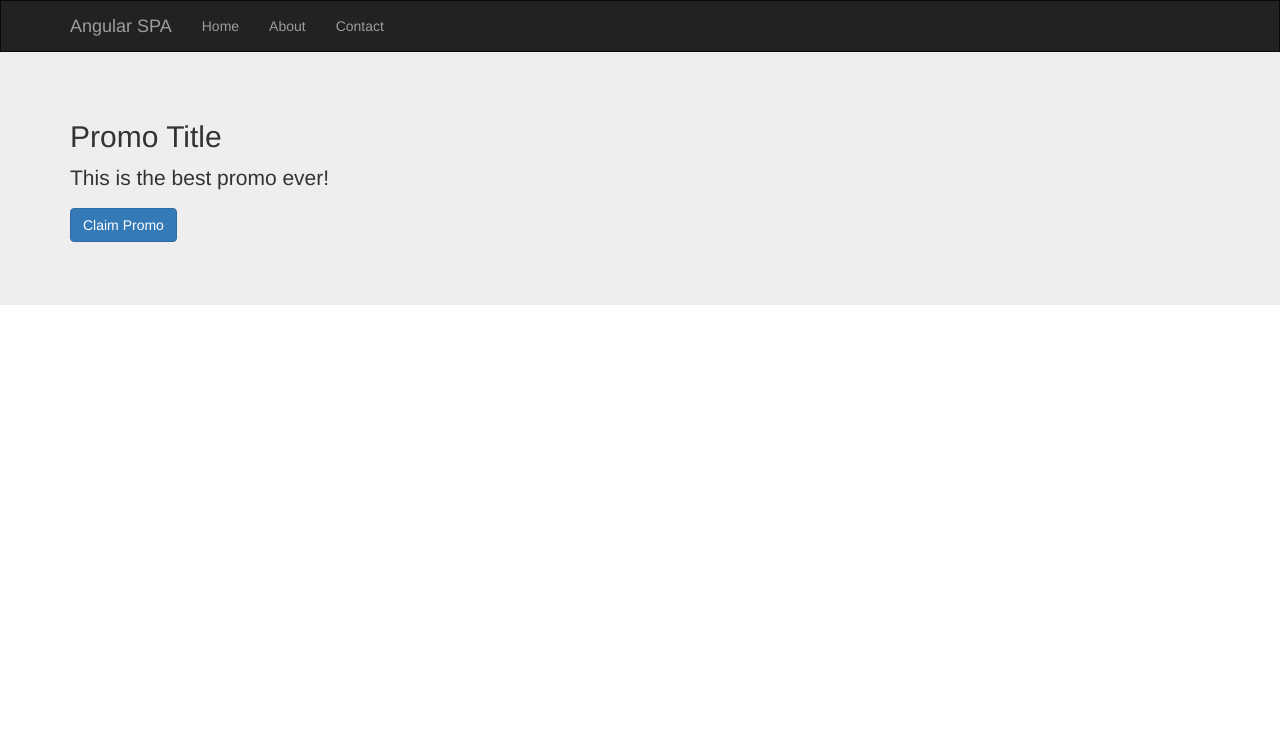
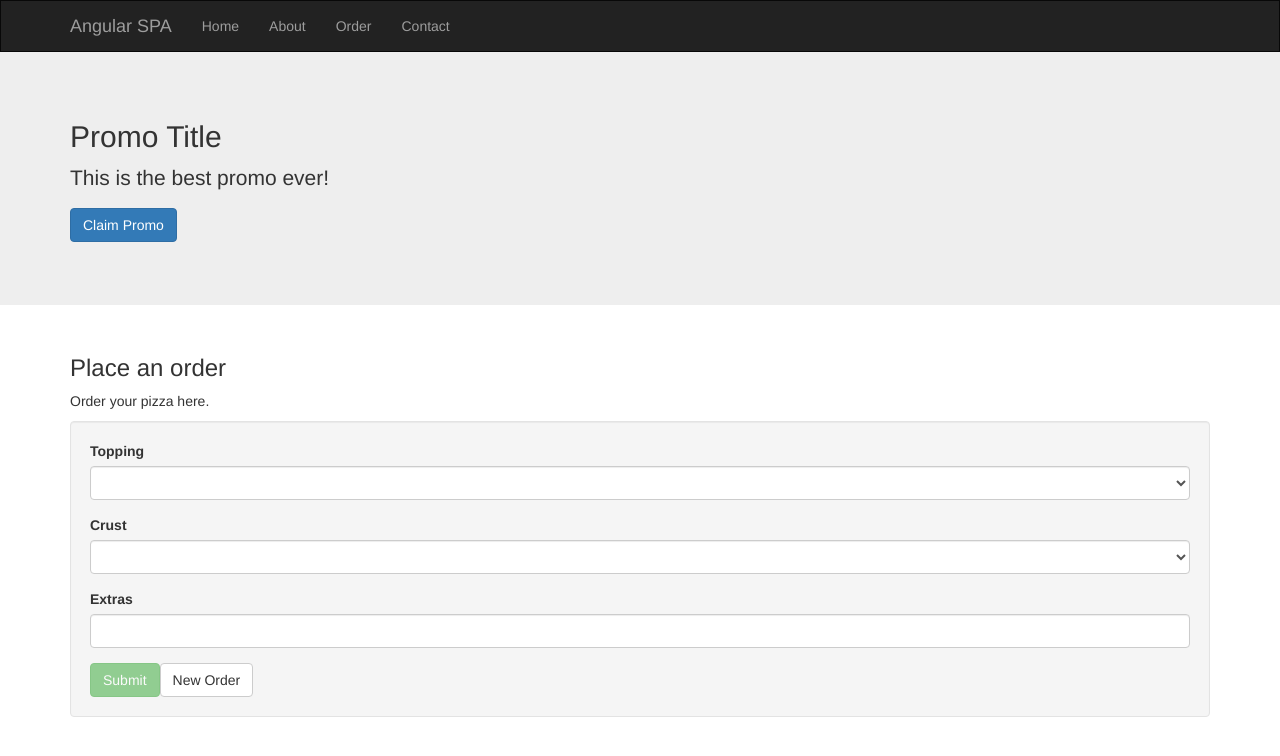
Before and after one commit to codyme/ngPizzaria, an Angular app: page /order in a window 1280 px wide. Before the commit this address led to /. Shown: the top 756 px of the page. Built offline with nearby package versions, Linux system fonts and the light colour scheme.

Commit message:
Creates and adds order form

```diff
--- a/src/app/app.module.ts
+++ b/src/app/app.module.ts
@@ -2,6 +2,7 @@ import { BrowserModule } from '@angular/platform-browser';
 import { NgModule } from '@angular/core';
 import { FormsModule } from '@angular/forms';
 import { HttpModule } from '@angular/http';
+import { routing } from './app.routing';
 
 import { AppComponent } from './app.component';
 import { NavbarComponent } from './components/navbar/navbar.component';
@@ -9,7 +10,7 @@ import { PromoComponent } from './components/promo/promo.component';
 import { HomeComponent } from './components/pages/home/home.component';
 import { AboutComponent } from './components/pages/about/about.component';
 import { ContactComponent } from './components/pages/contact/contact.component';
-import { routing } from './app.routing';
+import { OrderComponent } from './components/order/order.component';
 
 @NgModule({
   declarations: [
@@ -18,7 +19,8 @@ import { routing } from './app.routing';
     PromoComponent,
     HomeComponent,
     AboutComponent,
-    ContactComponent
+    ContactComponent,
+    OrderComponent
   ],
   imports: [
     BrowserModule,
--- a/src/app/app.routing.ts
+++ b/src/app/app.routing.ts
@@ -4,6 +4,7 @@ import { Routes, RouterModule } from '@angular/router';
 import { HomeComponent } from './components/pages/home/home.component';
 import { AboutComponent } from './components/pages/about/about.component';
 import { ContactComponent } from './components/pages/contact/contact.component';
+import { OrderComponent } from './components/order/order.component';
 
 const appRoutes: Routes = [
     {
@@ -15,6 +16,10 @@ const appRoutes: Routes = [
         component: AboutComponent
     },
     {
+        path: 'order',
+        component: OrderComponent
+    },
+    {
         path: 'contact',
         component: ContactComponent
     }
--- a/src/app/components/navbar/navbar.component.html
+++ b/src/app/components/navbar/navbar.component.html
@@ -14,6 +14,7 @@
       <ul class="nav navbar-nav">
         <li><a routerLink="">Home</a></li>
         <li><a routerLink="/about">About</a></li>
+        <li><a routerLink="/order">Order</a></li>
         <li><a routerLink="/contact">Contact</a></li>
       </ul>
     </div>
--- /dev/null
+++ b/src/app/components/order/order.component.html
@@ -0,0 +1,52 @@
+<div [hidden]="submitted">
+  <h3>Place an order</h3>
+  <p>Order your pizza here.</p>
+  <div class="well">
+    <form (ngSubmit)="onSubmit()" #orderForm="ngForm">
+      <div class="form-group">
+        <label for="topping">Topping</label>
+        <select class="form-control" id="topping" required [(ngModel)]="model.topping" name="topping" #topping="ngModel">
+          <option *ngFor="let topping of toppings" [value]="topping">{{topping}}</option>
+        </select>
+        <div [hidden]="topping.valid || topping.pristine" class="alert alert-danger">
+          Topping is required
+        </div>
+      </div>
+      <div class="form-group">
+        <label for="crust">Crust</label>
+        <select class="form-control" id="crust" required [(ngModel)]="model.crust" name="crust" #crust="ngModel">
+          <option *ngFor="let crust of crusts" [value]="crust">{{crust}}</option>
+        </select>
+        <div [hidden]="crust.valid || crust.pristine" class="alert alert-danger">
+          Crust is required
+        </div>
+      </div>
+      <div class="form-group">
+        <label for="extras">Extras</label>
+        <input type="text" class="form-control" id="extras" [(ngModel)]="model.extras" name="extras">
+      </div>
+      <button type="submit" class="btn btn-success" [disabled]="!orderForm.form.valid">Submit</button>
+      <button type="button" class="btn btn-default" (click)="newOrder(); orderForm.reset()">New Order</button>
+    </form>
+  </div>
+</div>
+<div [hidden]="!submitted">
+  <h3>Thank you</h3>
+  <p>You ordered the following:</p>
+  <div class="well">
+    <div class="row">
+      <div class="col-xs-3">Topping</div>
+      <div class="col-xs-9  pull-left">{{ model.topping }}</div>
+    </div>
+    <div class="row">
+      <div class="col-xs-3">Crust</div>
+      <div class="col-xs-9 pull-left">{{ model.crust }}</div>
+    </div>
+    <div class="row">
+      <div class="col-xs-3">Extras</div>
+      <div class="col-xs-9 pull-left">{{ model.extras }}</div>
+    </div>
+    <br>
+    <button class="btn btn-primary" (click)="submitted=false">Edit</button>
+  </div>
+</div>
--- /dev/null
+++ b/src/app/components/order/order.component.ts
@@ -0,0 +1,25 @@
+import { Component, OnInit } from '@angular/core';
+
+import { Pizza } from '../../pizza';
+
+@Component({
+  selector: 'app-order',
+  templateUrl: './order.component.html',
+  styleUrls: ['./order.component.css']
+})
+export class OrderComponent {
+
+  toppings = ['Vegetarian', 'Meat Lovers', 'Hawaian', 'Supreme'];
+  crusts = ['Cheesy', 'Thin & crispy', 'Traditional']
+
+  model = new Pizza(10, '', '');
+
+  submitted = false;
+
+  onSubmit() { this.submitted = true; }
+
+  newOrder() {
+    this.model = new Pizza(50, '', '');
+  }
+
+}
```
Also changed, not shown: src/app/components/order/order.component.css (added), 1 other file (tests, documents, lock files or other folders).
